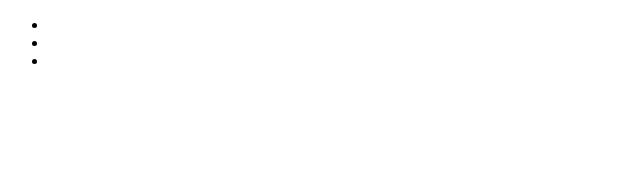
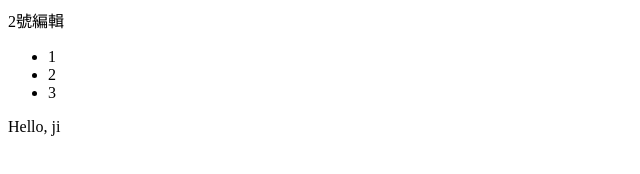
Before and after one commit to pollochen97/pq_ji_new, a plain HTML site: page index.html in a window 1280 px wide. Shown: the whole page, without its empty margins (0-640 px from the left). Drawn offline with Linux system fonts and the light colour scheme.

Commit message:
2號編輯

```diff
--- a/index.html
+++ b/index.html
@@ -6,13 +6,13 @@
     <title>github pull request test</title>
   </head>
   <body>
-    <nav></nav>
+    <nav>2號編輯</nav>
     <ul>
-      <li></li>
-      <li></li>
-      <li></li>
+      <li>1</li>
+      <li>2</li>
+      <li>3</li>
     </ul>
-    <header></header>
+    <header>Hello, ji</header>
     <main></main>
     <footer></footer>
   </body>
```
